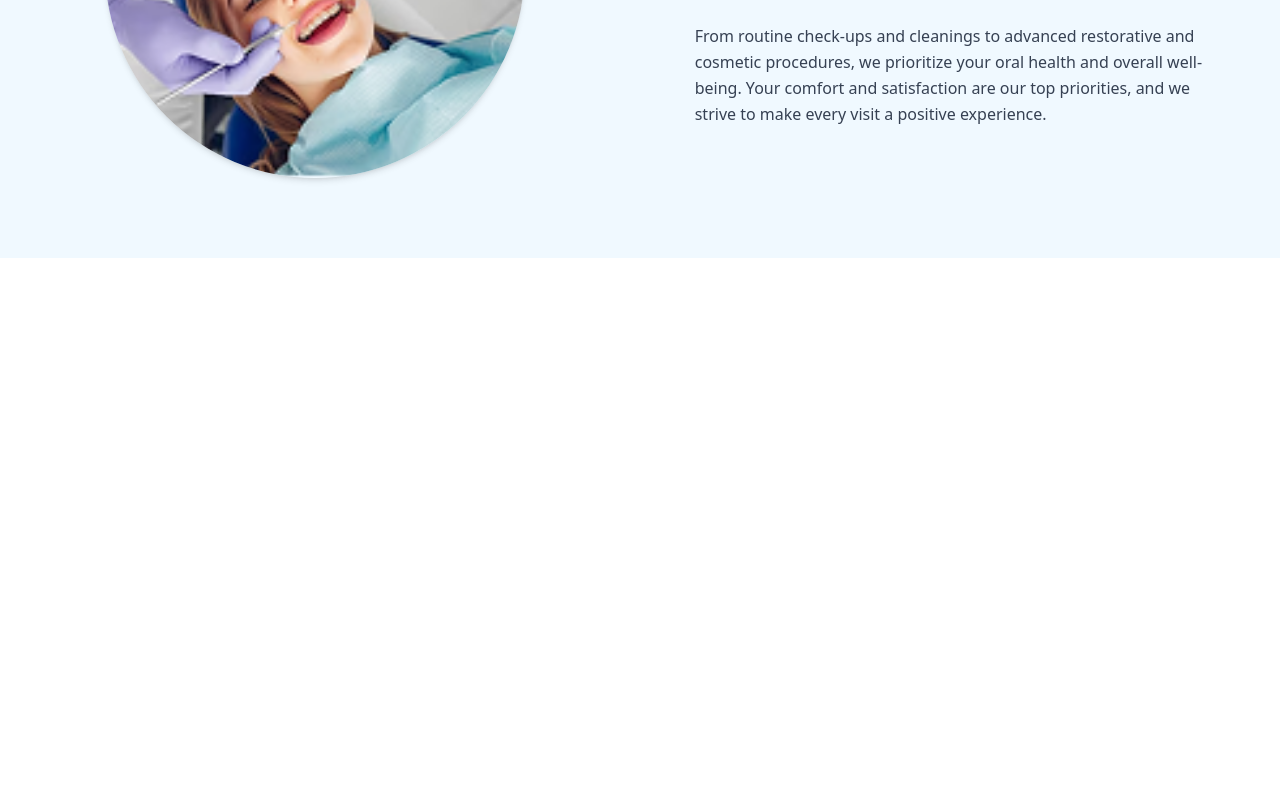
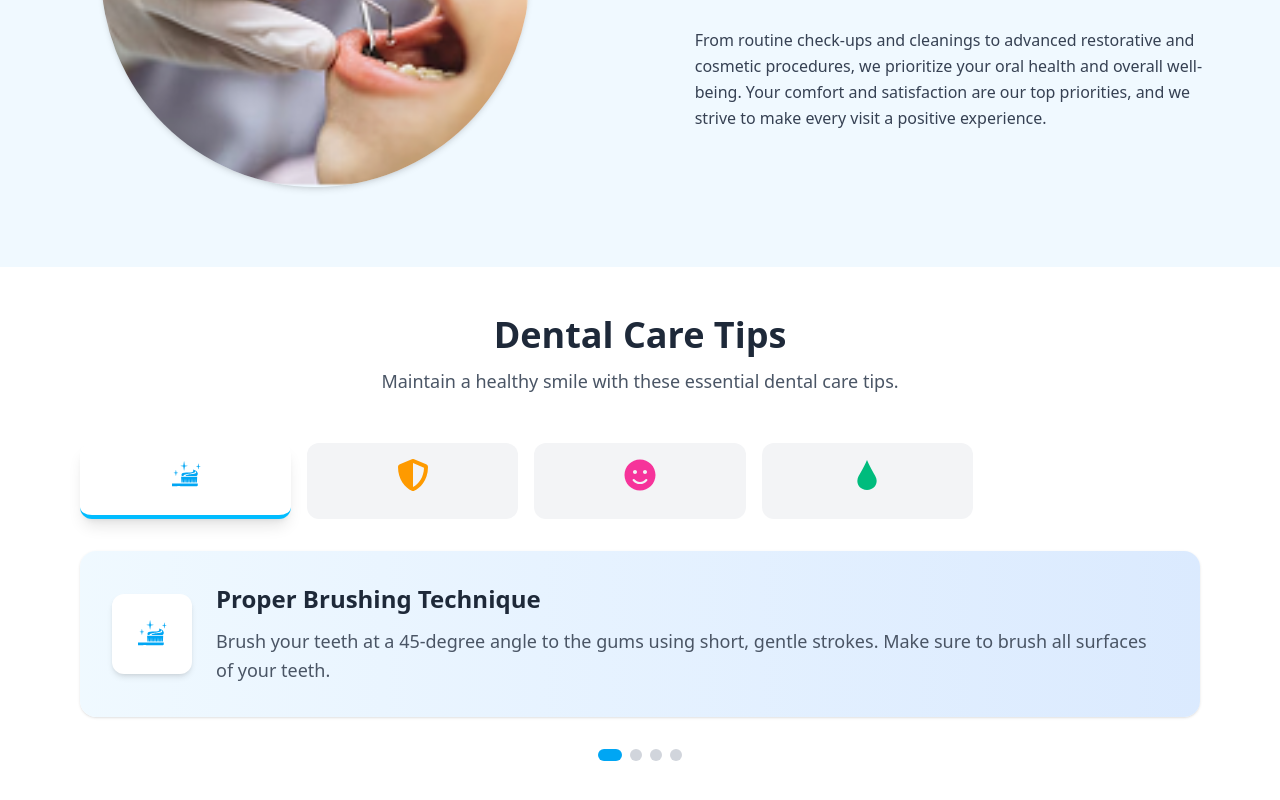
Before and after one commit to Tsedeniyagashaw/dental, a React (Vite) app: page / in a window 1280 px wide. Shown: the part 1476-2276 px from the top of the page. Before the commit the page ends 1734 px from the top, so only its background shows below. Built offline with nearby package versions, Linux system fonts and the light colour scheme.

Commit message:
Add tips

```diff
--- a/src/App.jsx
+++ b/src/App.jsx
@@ -3,6 +3,7 @@ import Header from './components/Header'
 import Hero from './components/Hero'
 import Services from './components/Services'
 import About from './components/About'
+import Tips from './components/Tips'
 
 const App = () => {
   return (
@@ -11,6 +12,7 @@ const App = () => {
      <Hero />
      <Services />
      <About />
+     <Tips />
     </div>
   )
 }
--- a/src/components/About.jsx
+++ b/src/components/About.jsx
@@ -1,5 +1,5 @@
 import { FaUserMd } from 'react-icons/fa'
-import aboutImg from '/Rectangle 10 (1).png'
+import aboutImg from '/Rectangle 10.png'
 
 const About = () => {
   return (
@@ -8,7 +8,7 @@ const About = () => {
       lg:flex-row items-center gap-12'>
         <div className='w-full lg:w-1/2 flex justify-center'>
         <img src={aboutImg} alt="About"
-        className='w-80 lg:w-[420px] rounded-full shadow-md '/>
+        className='w-80 lg:w-[429px] rounded-full shadow-md object-fit'/>
         </div>
 
         <div className='w-full lg:w-1/2 space-y-6 text-center lg:text-left px-8'>
--- /dev/null
+++ b/src/components/Tips.jsx
@@ -0,0 +1,93 @@
+import React, {  useState } from 'react'
+import { FaShieldAlt, FaSmile, FaTooth } from 'react-icons/fa';
+import { GiToothbrush, GiWaterDrop } from 'react-icons/gi';
+
+const Tips = () => {
+    const [activeTip, setActiveTip] = useState(0);
+    const tips =[
+        {
+            title: "Proper Brushing Technique",
+            content: "Brush your teeth at a 45-degree angle to the gums using short, gentle strokes. Make sure to brush all surfaces of your teeth.",
+            icon: <GiToothbrush className='w-8 h-8 text-sky-500'/>,
+
+        },
+        {
+            title: "Limit Sugary Foods and Drinks",
+            content: "Consuming too much sugar can lead to tooth decay. Try to limit your intake of sugary snacks and beverages.",
+            icon: <FaShieldAlt className='w-8 h-8 text-amber-500'/>,
+        },
+        {
+            title: "Regular Dental Check-ups",
+            content: "Visit your dentist at least twice a year for professional cleanings and check-ups to maintain good oral health.",
+            icon: <FaSmile className='w-8 h-8 text-pink-500'/>,
+        },
+        {
+            title: "Stay Hydrated",
+            content: "Drinking plenty of water helps wash away food particles and bacteria, and keeps your mouth moist.",
+            icon: <GiWaterDrop className='w-8 h-8 text-emerald-500'/>,
+        }
+    ]
+  return (
+    <section id="tips" className='scroll-mt-20 max-w-6xl mx-auto px-4 py-12'>
+           <div className='text-center mb-12'>
+          <h2 className='text-3xl md:text-4xl font-bold text-gray-800 mb-3'>
+                Dental Care Tips
+          </h2>
+          <p className='text-lg text-gray-600 max-w-2xl mx-auto'>
+                Maintain a healthy smile with these essential dental care tips.
+          </p>
+           </div>
+
+           <div className='grid grid-cols-1 md:grid-cols-5 gap-4
+           mb-8'>
+            {
+                tips.map((tip,index)=>(
+                 <button key={index}
+                 onClick={()=>setActiveTip(index)}
+                 className={`p-4 rounded-xl transition-all duration-300
+                  flex flex-col items-center ${activeTip === index ?
+                  'bg-white shadow-lg border-b-4 border-sky-400' :
+                  'bg-gray-100 hover:bg-blue-200'}`}>
+                    <div className='mb-2'>{tip.icon}</div>
+                      <h3 className='font-medium text-gray-800 text-sm md:text-base'>{tips.title}</h3>
+
+                 </button>
+                ))
+            }
+
+           </div>
+
+           <div className='bg-linear-to-r
+            from-sky-50 to-blue-100
+             rounded-2xl p-8 shadow-sm'>
+                  <div className='flex flex-col md:flex-row
+                  items-center gap-6 '>
+                    <div className='shrink-0  bg-white p-6 rounded-xl shadow-md'>
+                      {tips[activeTip].icon}
+                    </div>
+                    <div>
+                        <h3
+                        className='text-2xl font-bold text-gray-800 mb-3'
+                        >{tips[activeTip].title}</h3>
+                        <p className='text-gray-600 text-lg leading-relaxed'>{tips[activeTip].content}</p>
+                    </div>
+
+                  </div>
+           </div>
+
+           <div className='mt-8 flex justify-center'>
+               <div className='flex space-x-2'>
+                     {tips.map((_,index)=>(
+                        <button key={index} onClick={()=>setActiveTip(index)}
+                        className={`w-3 h-3 rounded-full transition-all
+                     ${activeTip === index ? 'bg-sky-500 w-6' : 'bg-gray-300'}`} aria-label={`Go to tip ${index + 1}`}>
+
+                        </button>
+                     ))}
+               </div>
+           </div>
+    </section>
+  )
+}
+
+export default Tips
```
